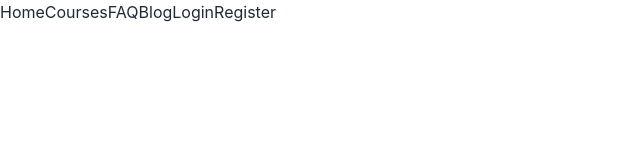
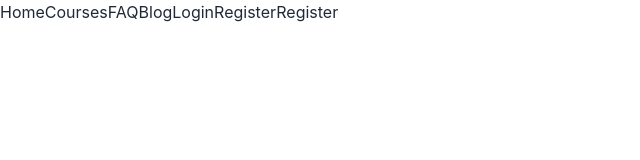
Before and after one commit to Iftekher-CSE/corporate-learning-client, a React (Create React App) app: page / in a window 1280 px wide. Shown: the top 160 px of the page, without its empty margins (0-640 px from the left). Built offline with nearby package versions, Linux system fonts and the light colour scheme.

Commit message:
route setup and components creation done

```diff
--- /dev/null
+++ b/src/Pages/Error404/Error404.js
@@ -0,0 +1,12 @@
+import React from "react";
+import errorPage404 from "../../Assets/404-not-found-error-explained-2622936-Final-fde7be1b7e2e499c9f039d97183e7f52.jpg";
+
+const Error404 = () => {
+  return (
+    <div>
+      <img className="w-100 h-100" src={errorPage404} alt="" />
+    </div>
+  );
+};
+
+export default Error404;
--- a/src/Pages/Shared/Header/Header.js
+++ b/src/Pages/Shared/Header/Header.js
@@ -10,6 +10,7 @@ const Header = () => {
       <NavLink to="/blog">Blog</NavLink>
       <NavLink to="/login">Login</NavLink>
       <NavLink to="/register">Register</NavLink>
+      <NavLink to="/register">Register</NavLink>
     </div>
   );
 };
```
Also changed, not shown: src/Routes/routes.js (+5 -3 lines), src/Assets/404-not-found-error-explained-2622936-Final-fde7be1b7e2e499c9f039d97183e7f52.jpg (added).
